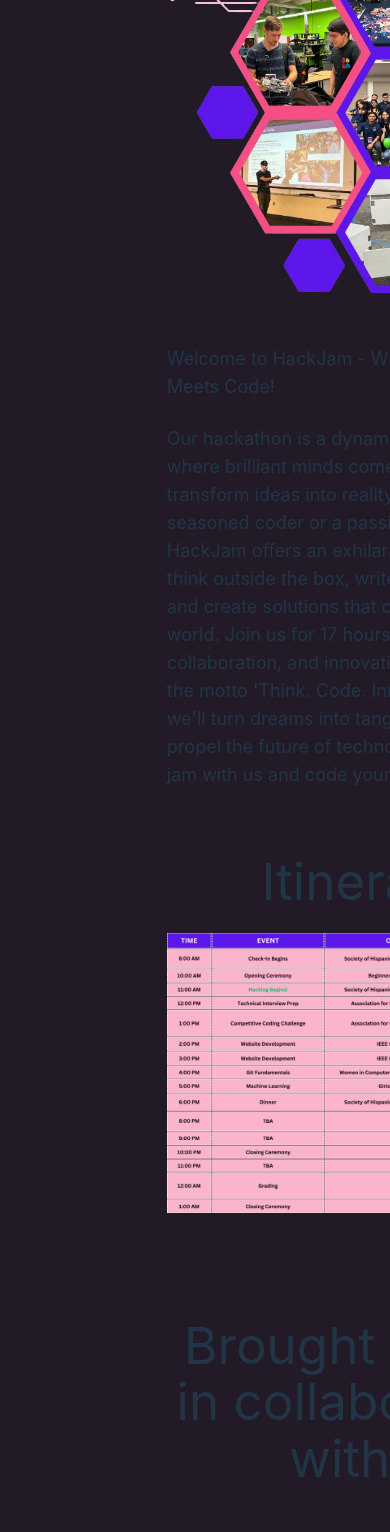
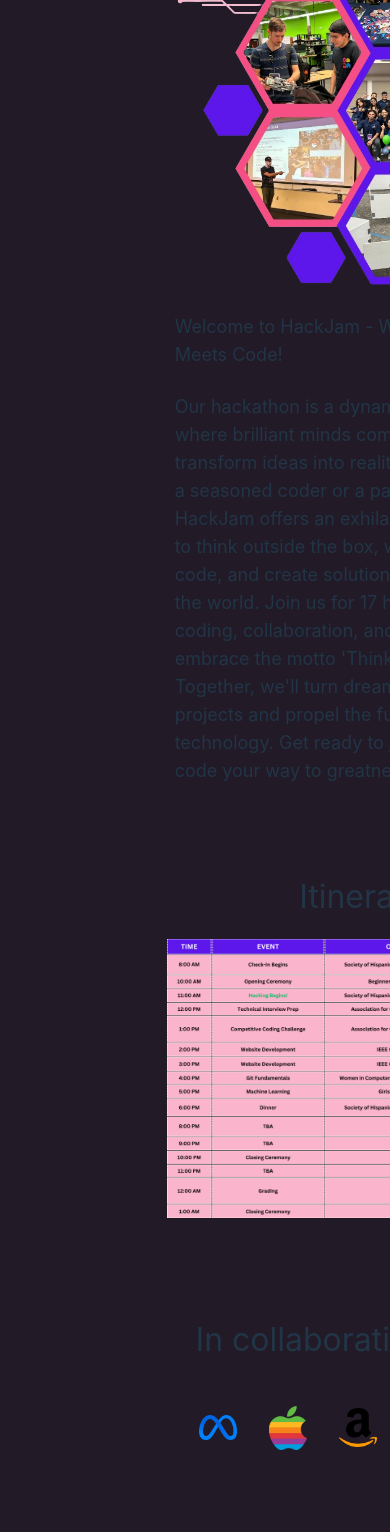
Before and after one commit to AsadbekNematov/hackjam, a React (Vite) app in the folder HackJam/: page / in a window 390 px wide. Shown: the part 1249-2781 px from the top of the page. Built offline with nearby package versions, Linux system fonts and the light colour scheme.

Commit message:
Responsiveness changes

```diff
--- a/HackJam/src/App.css
+++ b/HackJam/src/App.css
@@ -35,6 +35,9 @@
   width: 30%;
   height: 10%;
 }
+.home {
+  background-image: url("./assets/background.png");
+}
 .nv-bg {
   /* From https://css.glass */
   background: rgba(255, 255, 255, 0.04);
@@ -61,8 +64,22 @@
   align-items: center;
 }
 .about-content {
-  margin: auto;
+  margin: 2%;
   margin-bottom: 3rem;
+  width: 46%;
+  min-width: 46%;
+}
+@media screen and (max-width: 800px) {
+  .about-content {
+    margin: 2%;
+    margin-bottom: 3rem;
+    width: 100%;
+    min-width: 46%;
+  }
+}
+.about-text {
+  position: relative;
+  top: -30px;
 }
 .sched {
   max-height: 90vh;
@@ -75,12 +92,13 @@
   margin: 0 auto;
   margin-bottom: 5rem;
 }
-
+.section-title {
+  font-size: 2em;
+}
 .btn:active,
 .btn:hover {
   outline: 0;
 }
-
 .btn {
   background-color: #221a27;
   border-color: #fe01ff;
--- a/HackJam/src/components/About.jsx
+++ b/HackJam/src/components/About.jsx
@@ -10,6 +10,7 @@ function About() {
           <img src={photoHex} alt="photos"/>
         </div>
         <div className="about-content" style={{'margin-bottom': '-1rem'}}>
+          <div className="about-text">
             <p className="text-left text-lg">Welcome to HackJam - Where Innovation Meets Code!</p>
             <br/>
             <p className="text-left text-lg">
@@ -21,6 +22,7 @@ function About() {
           </div>
         </div>
       </div>
+    </div>
   );
 }
 
--- a/HackJam/src/components/Collaborators.jsx
+++ b/HackJam/src/components/Collaborators.jsx
@@ -8,7 +8,7 @@ function Collaborators() {
   return (
     <>
       <div id="collaborators" className="h-min mb-20 section">
-        <h1 className="m-auto">Brought to you in collaboration with...</h1>
+        <h1 className="m-auto section-title">In collaboration with...</h1>
         <br/><br/>
         <div className="flex flex-row select-none pr-10">
           <div className="flex-auto p-0 w-20 m-auto ml-8 ">
--- a/HackJam/src/components/FAQ.jsx
+++ b/HackJam/src/components/FAQ.jsx
@@ -3,7 +3,7 @@ import QA from "./QA";
 function FAQ() {
   return (
     <div id="faq" className="section">
-      <h1 className="m-auto">FAQ</h1>
+      <h1 className="m-auto section-title">FAQ</h1>
       <br/>
       <div className="flex-col faq-flex justify-items-center">
         <div className="flex-none mb-3">
--- a/HackJam/src/components/Schedule.jsx
+++ b/HackJam/src/components/Schedule.jsx
@@ -3,7 +3,7 @@ import schedule from '../assets/schedule.png'
 function Schedule() {
   return (
     <div id="itinerary" className="section">
-      <h1 className="m-auto" style={{'margin-bottom': '-1.5rem'}}>Itinerary</h1>
+      <h1 className="m-auto section-title" style={{'margin-bottom': '-1.5rem'}}>Itinerary</h1>
       <br/><br/>
       <img src={schedule} className="sched" alt="schedule"/>
       <br/>
```
Also changed, not shown: HackJam/src/assets/background.png (added). Lines whose indentation alone changed are shown as unchanged.
